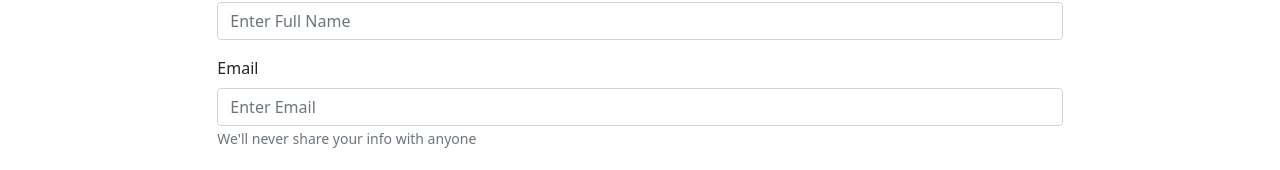
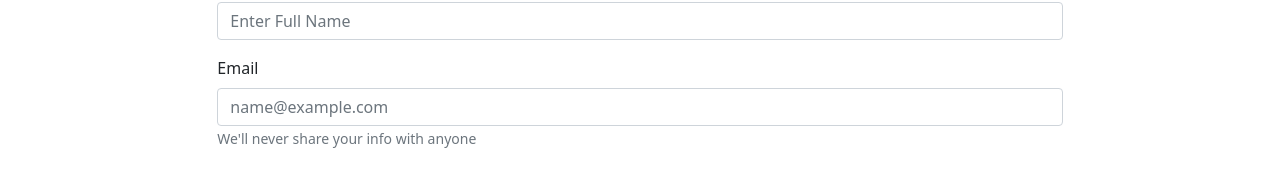
Before and after one commit to Magofna68/Capstone, a React (Create React App) app: page /contact in a window 1280 px wide. Shown: the part 317-487 px from the top of the page. Built offline with nearby package versions, Linux system fonts and the light colour scheme.

Commit message:
fix :bug: form now working correctly

```diff
--- a/src/components/pages/ContactPage.js
+++ b/src/components/pages/ContactPage.js
@@ -23,7 +23,7 @@ class ContactPage extends React.Component {
     const value = target.type === 'checkbox' ? target.checked : target.value;
     const name = target.name;
 
-    this.setState = ({
+    this.setState({
       [name]: value
     }
     )
@@ -45,7 +45,7 @@ class ContactPage extends React.Component {
 
             <Form.Group className="mb-3">
               <Form.Label htmlFor="email">Email</Form.Label>
-              <Form.Control id="email" name="email" type="text" placeholder="Enter Email" value={this.state.email} onChange={this.handleChange}>
+              <Form.Control id="email" name="email" type="text" placeholder="name@example.com" value={this.state.email} onChange={this.handleChange}>
               </Form.Control>
               <Form.Text className="text-muted">We'll never share your info with anyone</Form.Text>
             </Form.Group>
@@ -62,8 +62,11 @@ class ContactPage extends React.Component {
 
             {this.state.emailSent === true && <p className="d-inline success-msg">Email Sent</p>}
             {this.state.emailSent === false && <p className="d-inline err-msg">Email Not Sent</p>}
+
           </Form>
+
         </Content>
+
       </div>
     );
   }
```
